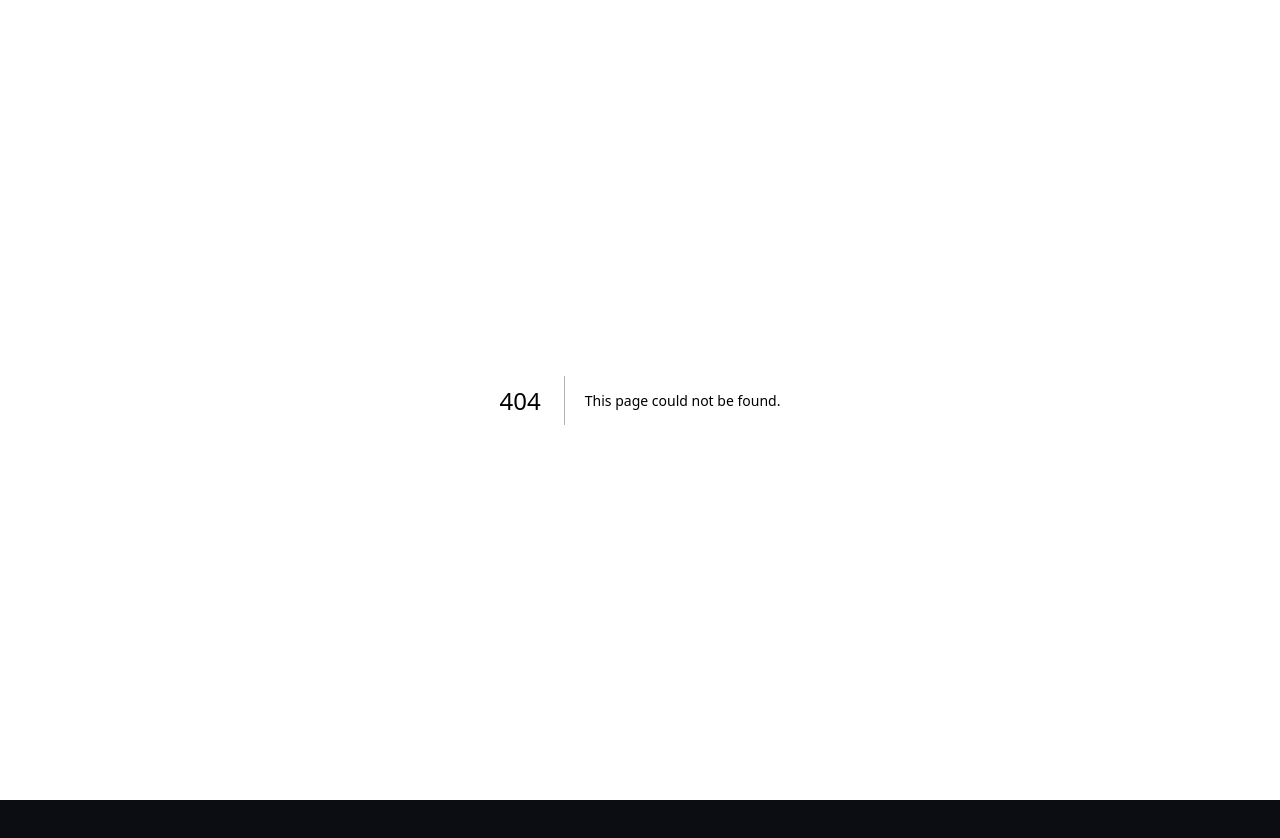
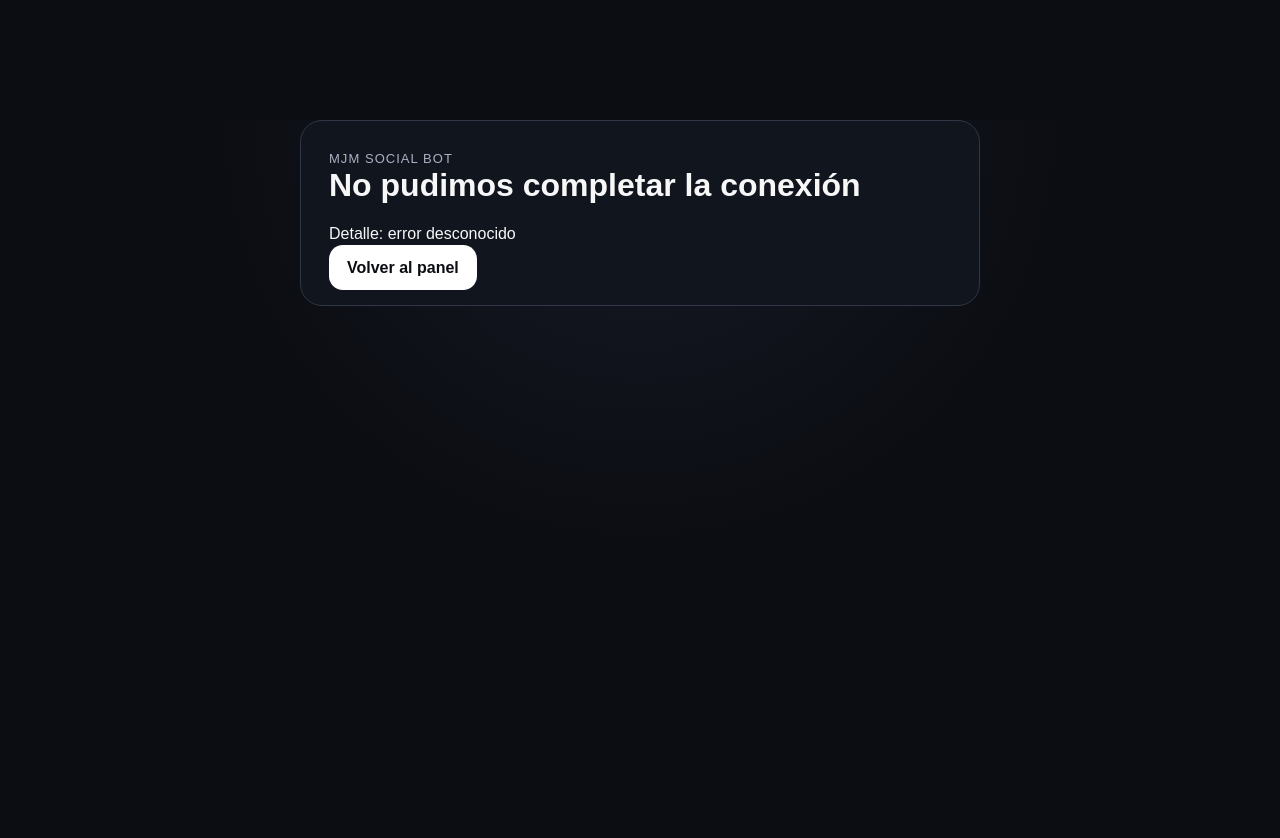
Before and after one commit to MJM03/mjm-social-bot, a Next.js app: page /tiktok-result in a window 1280 px wide. Before the commit this address had no page. Shown: the top 838 px of the page. Before the commit the page ends 800 px from the top, so only its background shows below. Built offline with nearby package versions, Linux system fonts and the light colour scheme.

Commit message:
Add TikTok connection result page

```diff
--- /dev/null
+++ b/app/tiktok-result/page.js
@@ -0,0 +1,18 @@
+export default async function TikTokResult({ searchParams }) {
+  const params = await searchParams;
+  const ok = params?.status === 'success';
+  const message = params?.message;
+
+  return (
+    <main className={ok ? 'success' : 'error'}>
+      <span className="eyebrow">MJM Social Bot</span>
+      <h1>{ok ? 'TikTok conectado correctamente' : 'No pudimos completar la conexión'}</h1>
+      <p>
+        {ok
+          ? 'La autorización OAuth funcionó. En el siguiente paso añadiremos almacenamiento seguro del token y los permisos de publicación.'
+          : `Detalle: ${message || 'error desconocido'}`}
+      </p>
+      <a className="primary" href="/">Volver al panel</a>
+    </main>
+  );
+}
```
